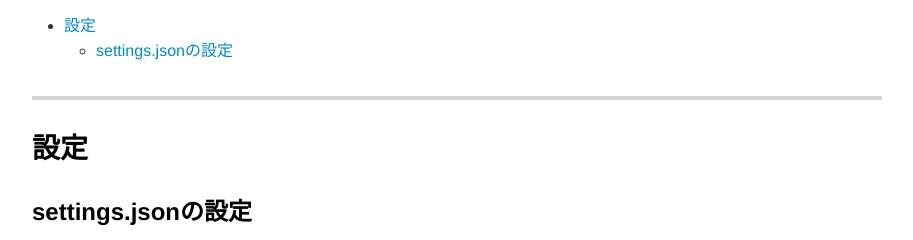
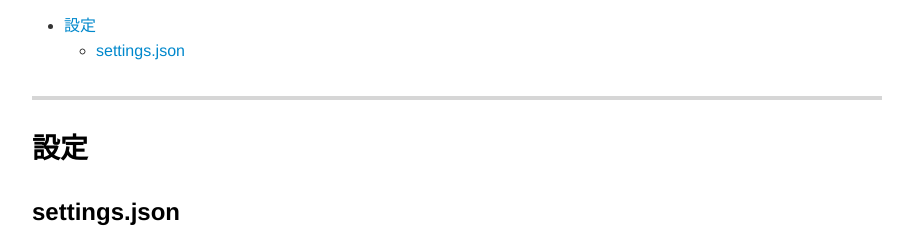
Before and after one commit to odeilly/my-note, a plain HTML site: page doc/vscode/markdown.html in a window 1280 px wide. Shown: the part 219-459 px from the top of the page, without its empty margins (183-1096 px from the left). Drawn offline with nearby package versions, Linux system fonts and the light colour scheme.

Commit message:
setting.json

```diff
--- a/doc/vscode/markdown.html
+++ b/doc/vscode/markdown.html
@@ -272,14 +272,14 @@ pre[data-line] .line-highlight[data-end]:after {
 <ul>
 <li><a href="#%E8%A8%AD%E5%AE%9A">&#x8A2D;&#x5B9A;</a>
 <ul>
-<li><a href="#settingsjson%E3%81%AE%E8%A8%AD%E5%AE%9A">settings.json&#x306E;&#x8A2D;&#x5B9A;</a></li>
+<li><a href="#settingsjson">settings.json</a></li>
 </ul>
 </li>
 </ul>
 <hr>
 <h2 class="mume-header" id="%E8%A8%AD%E5%AE%9A">&#x8A2D;&#x5B9A;</h2>
 
-<h3 class="mume-header" id="settingsjson%E3%81%AE%E8%A8%AD%E5%AE%9A">settings.json&#x306E;&#x8A2D;&#x5B9A;</h3>
+<h3 class="mume-header" id="settingsjson">settings.json</h3>
 
 <pre data-role="codeBlock" data-info="json" class="language-json"><span class="token punctuation">{</span>
     <span class="token property">&quot;markdown-preview-enhanced.automaticallyShowPreviewOfMarkdownBeingEdited&quot;</span><span class="token operator">:</span> <span class="token boolean">true</span><span class="token punctuation">,</span>
```
Also changed, not shown: 1 other file.
